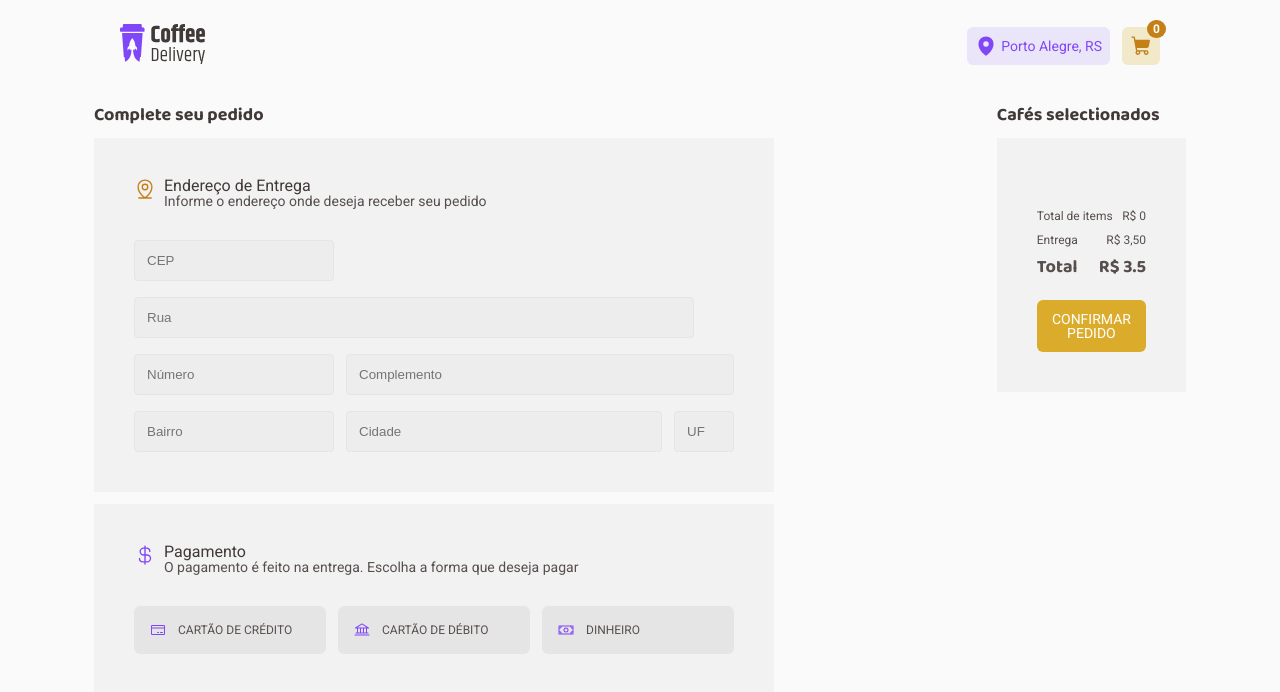
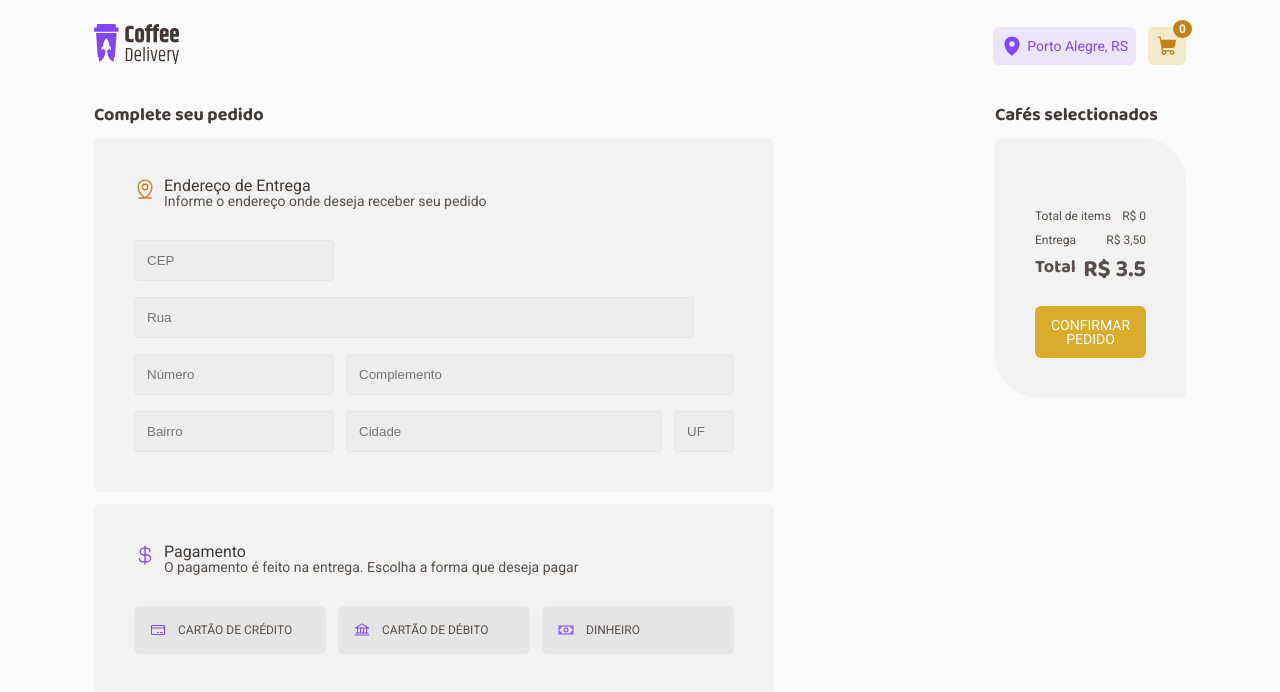
Before and after one commit to sarahmelo/coffee-delivery, a React (Create React App) app: page /shopping-cart in a window 1280 px wide. Shown: the top 692 px of the page. Built offline with nearby package versions, Linux system fonts and the light colour scheme.

Commit message:
feat: border radius forms

```diff
--- a/src/components/Header/styles.ts
+++ b/src/components/Header/styles.ts
@@ -14,7 +14,7 @@ export const HeaderApp = styled.header`
     align-items: center;
     -webkit-box-pack: justify;
     justify-content: space-between;
-    padding: 24px 40px;
+    padding: 24px 14px;
     margin: 0px auto;
     background-color: #fafafa;
 `
--- a/src/libs/Form/form.types.ts
+++ b/src/libs/Form/form.types.ts
@@ -2,9 +2,14 @@ import { ReactNode } from "react";
 
 export type Border = 'semi-rounded' | 'rounded';
 
+export const BorderRadius = {
+    'semi-rounded': '6px 44px',
+    'rounded': '6px'
+}
+
 export type FormProps = {
     hasHeader: boolean;
-    border: Border;
+    border: keyof typeof BorderRadius;
     title?: ReactNode;
     subtitle?: ReactNode;
     children: ReactNode;
--- a/src/libs/Form/style.ts
+++ b/src/libs/Form/style.ts
@@ -1,5 +1,5 @@
 import styled, { DefaultTheme } from "styled-components"
-import { Border } from "./form.types"
+import { Border, BorderRadius } from "./form.types"
 
 type BackgroundColorType = {
     backgroundColor: keyof DefaultTheme['base'],
@@ -16,6 +16,7 @@ export const TextContainer = styled.div``
 export const FormContainer = styled.div<BackgroundColorType>`
     padding: 40px;
     background-color: ${({ theme, backgroundColor }) => theme.base[backgroundColor] };
+    border-radius: ${({ border }) =>  BorderRadius[border]};
     max-width: 680px;
     display: flex;
     flex-direction: column;
--- a/src/pages/shopping-cart/components/CartItems/index.tsx
+++ b/src/pages/shopping-cart/components/CartItems/index.tsx
@@ -56,7 +56,7 @@ export function CartItems() {
                         </PaymentNoteInfo>
                         <PaymentNoteInfo>
                             <Headline fontSize="xs" color="base-text">Total</Headline>
-                            <Headline fontSize="xs" color="base-text">R$ {sumTotal()}</Headline>
+                            <Headline fontSize="m" color="base-text">R$ {sumTotal()}</Headline>
                         </PaymentNoteInfo>
                     </PaymentNote>
                     <Button size="lg" backgroundColor="yellow">
--- a/src/pages/shopping-cart/components/CartItems/style.ts
+++ b/src/pages/shopping-cart/components/CartItems/style.ts
@@ -10,8 +10,11 @@ export const ListItems = styled.div`
     display: flex;
     flex-direction: column;
     gap: 24px;
-    max-height: 230px;
-    overflow: overlay;
+
+
+    ::-webkit-scrollbar-thumb {
+        background-color: white
+    }
 `
 
 export const Divider = styled.hr`
--- a/src/pages/shopping-cart/components/PaymentMethod/index.tsx
+++ b/src/pages/shopping-cart/components/PaymentMethod/index.tsx
@@ -8,7 +8,7 @@ export function PaymentMethod() {
     const { paymentProviders } = useCart();
     return (
         <Form
-            border="semi-rounded"
+            border="rounded"
             hasHeader={true}
             icon={
                 <CurrencyDollar
--- a/src/pages/shopping-cart/styled.ts
+++ b/src/pages/shopping-cart/styled.ts
@@ -2,7 +2,7 @@ import styled from 'styled-components'
 
 export const ShoppingCartContainer = styled.div`
     display: flex;
-    gap: 24px;
+    gap: 14px;
 `
 
 export const FirstStep = styled.div`
```
